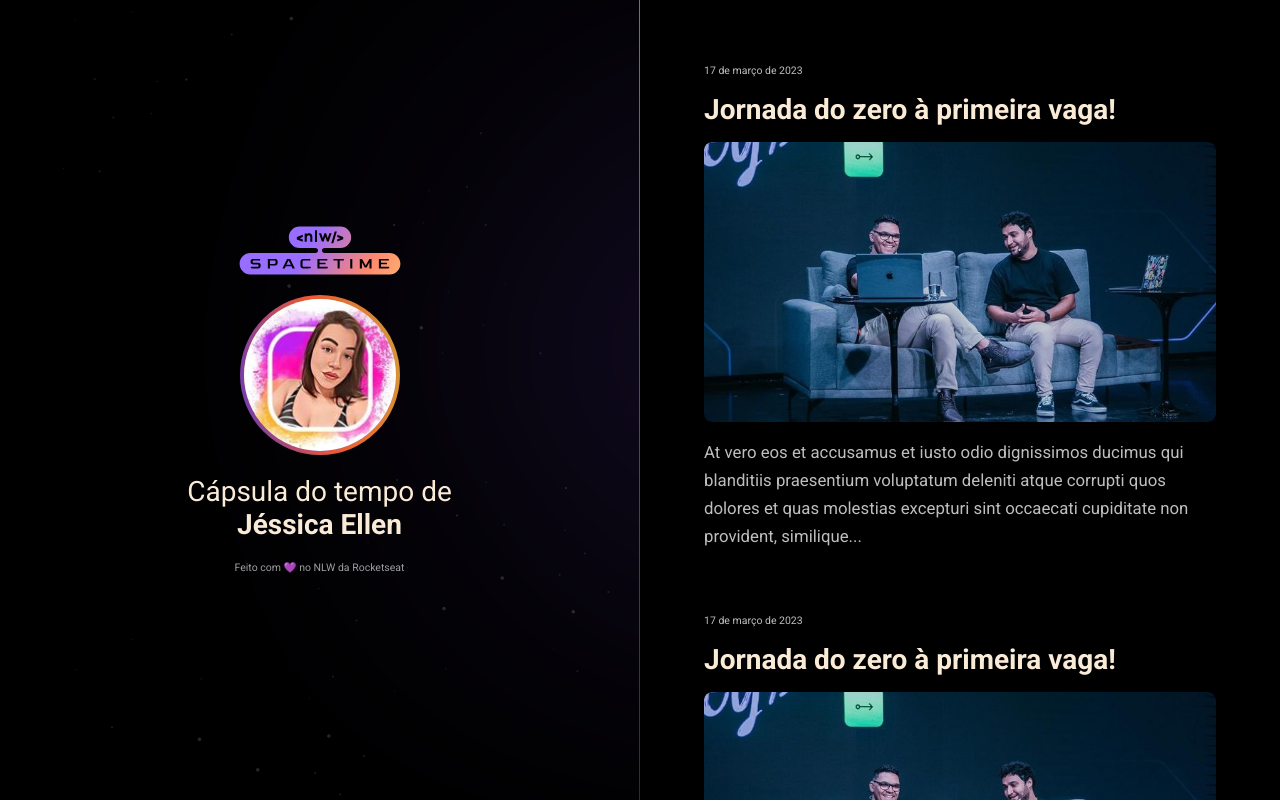
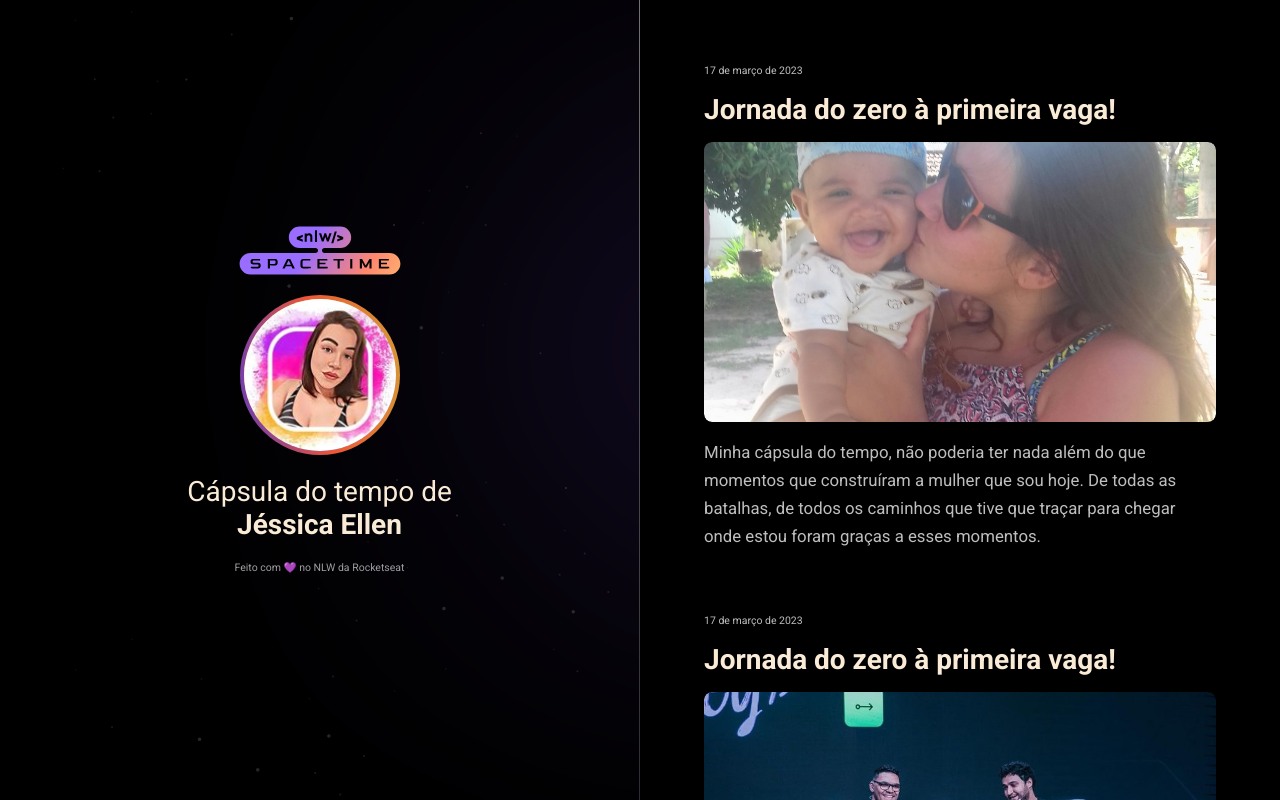
Before and after one commit to JessDev27/jessica01, a plain HTML site: page index.html in a window 1280 px wide. Drawn offline with Linux system fonts and the light colour scheme.

Commit message:
modified

```diff
--- a/index.html
+++ b/index.html
@@ -28,19 +28,19 @@
     </aside>
     <nav>
     <a
-     href="https://www.youtube.com/watch?v=3nz5HkUJaVU"
+     href="https://www.youtube.com/watch?v=bZTwKUJDU1M&list=RDEMakybotmojhuGTMTR22WHcw&index=7"
      target="_blank"
      class="memory">
     <small>17 de março de 2023 </small>
     <h1> Jornada do zero à primeira vaga! </h1>
     <div>
     <img
-    src="./assets/jornada.png"
-    alt="Rodrigo e Mayk apresentando o evento jornada do zero à primeira vaga"
+    src="./assets/20161023_165503-1.jpg"
+    alt="Jéssica com bebê no colo."
     />
     </div>
     <p>
-      At vero eos et accusamus et iusto odio dignissimos ducimus qui blanditiis praesentium voluptatum deleniti atque corrupti quos dolores et quas molestias excepturi sint occaecati cupiditate non provident, similique...
+      Minha cápsula do tempo, não poderia ter nada além do que momentos que construíram a mulher que sou hoje. De todas as batalhas, de todos os caminhos que tive que traçar para chegar onde estou foram graças a esses momentos.
     </p>
     </a>
     <a
```
Also changed, not shown: assets/20161023_165503-1.jpg (added), assets/Screenshot_20230512_195858_WhatsApp.jpg (added), assets/galaxias.jpg (added), 1 other file.
